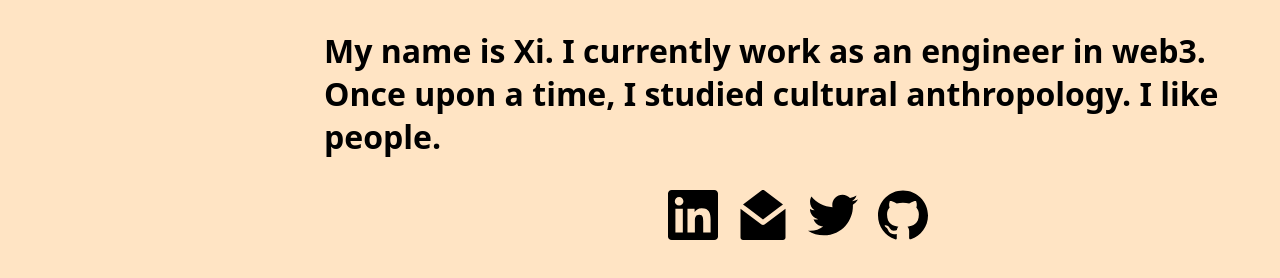
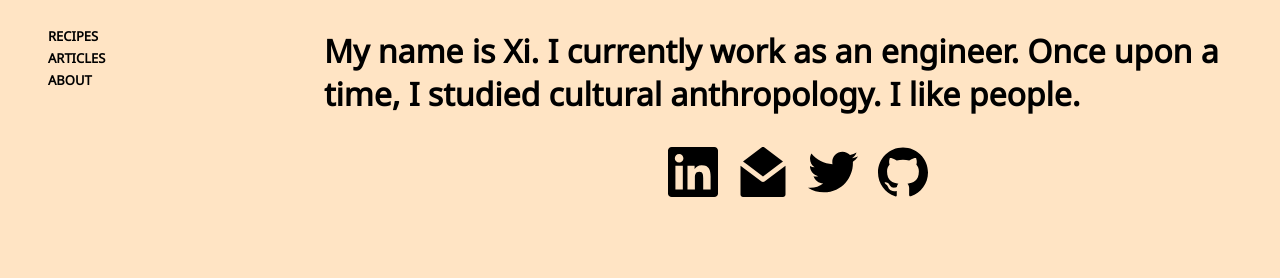
Before and after one commit to aefhm/blog, a plain HTML site: page public/about.html in a window 1280 px wide. Drawn offline with Linux system fonts and the light colour scheme.

Commit message:
Update about.html
Signed-off-by: Xi Zhang <xizhang@mailfence.com>

```diff
--- a/public/about.html
+++ b/public/about.html
@@ -2,18 +2,31 @@
 <html lang="en-US">
   <head>
     <meta charset="utf-8">
-    <meta name="Xi" content="">
+    <meta name="Xi Zhang" content="">
     <title>Xi</title>
     <link rel="stylesheet" type="text/css" href="./xi.css">
-    <link href="https://fonts.googleapis.com/css?family=Slabo+27px" rel="stylesheet">
+    <link href="https://fonts.googleapis.com/css?family=Noto+Sans" rel="stylesheet">
   </head>
   <body>
+    <nav>
+      <ul>
+        <li>
+          <a href="/recipes">Recipes</a>
+        </li>
+        <li>
+          <a href="/articles">Articles</a>
+        </li>
+        <li>
+          <a href="/about.html">About</a>
+        </li>
+      </ul>
+    </nav>
     <div class="main">
       <div class="description">
         <h1>
           My name is
           <span class="bold">Xi</span>.
-          I currently work as an engineer in web3. Once upon a time, I studied cultural anthropology. I like people.
+          I currently work as an engineer. Once upon a time, I studied cultural anthropology. I like people.
         </h1>
       </div>
       <div class="social-links">
@@ -37,7 +50,6 @@
           <svg aria-labelledby="simpleicons-github-icon" role="img" viewBox="0 0 24 24" xmlns="http://www.w3.org/2000/svg"><title id="simpleicons-github-icon">GitHub icon</title><path d="M12 .297c-6.63 0-12 5.373-12 12 0 5.303 3.438 9.8 8.205 11.385.6.113.82-.258.82-.577 0-.285-.01-1.04-.015-2.04-3.338.724-4.042-1.61-4.042-1.61C4.422 18.07 3.633 17.7 3.633 17.7c-1.087-.744.084-.729.084-.729 1.205.084 1.838 1.236 1.838 1.236 1.07 1.835 2.809 1.305 3.495.998.108-.776.417-1.305.76-1.605-2.665-.3-5.466-1.332-5.466-5.93 0-1.31.465-2.38 1.235-3.22-.135-.303-.54-1.523.105-3.176 0 0 1.005-.322 3.3 1.23.96-.267 1.98-.399 3-.405 1.02.006 2.04.138 3 .405 2.28-1.552 3.285-1.23 3.285-1.23.645 1.653.24 2.873.12 3.176.765.84 1.23 1.91 1.23 3.22 0 4.61-2.805 5.625-5.475 5.92.42.36.81 1.096.81 2.22 0 1.606-.015 2.896-.015 3.286 0 .315.21.69.825.57C20.565 22.092 24 17.592 24 12.297c0-6.627-5.373-12-12-12"></path></svg>
         </a>
       </div>
-      <div class="reading-link">
       </div>
     </div>
   </body>
```
Lines whose indentation alone changed are shown as unchanged.
